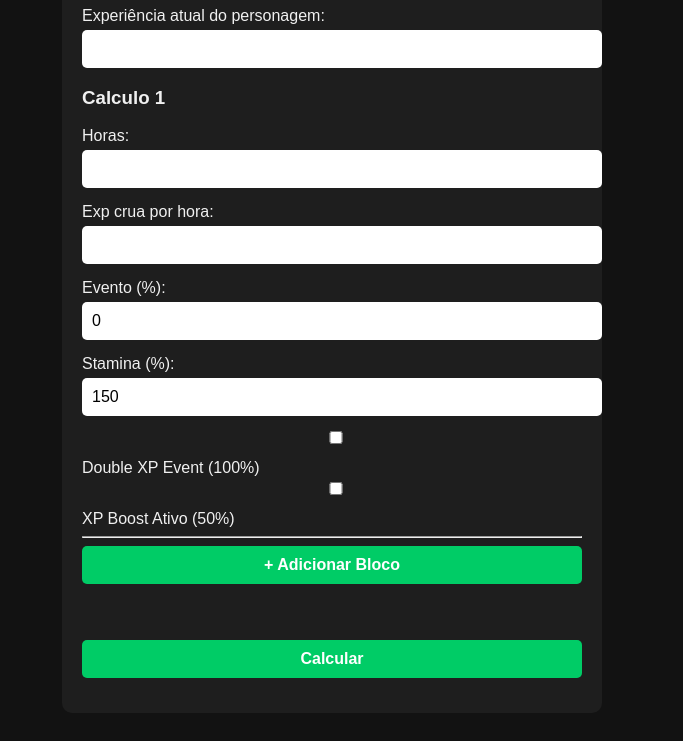
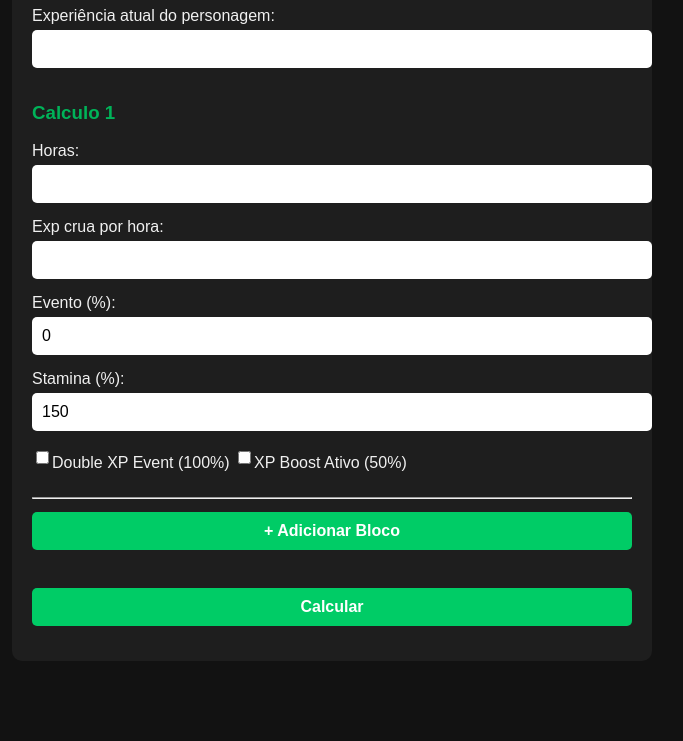
Before and after one commit to EdHiit/Calcexptibia, a website: page views/index.html in a window 1280 px wide. Shown: the part 158-899 px from the top of the page, without its empty margins (308-991 px from the left). After the commit the page ends 847 px from the top, so only its background shows below. Drawn offline with Linux system fonts and the light colour scheme.

Commit message:
Update style.css

```diff
--- a/public/style.css
+++ b/public/style.css
@@ -4,17 +4,14 @@ body {
   color: #f0f0f0;
   padding: 20px;
 }
-
 .container {
-    max-width: 500px;
+  max-width: 600px;
   margin: auto;
   background: #1e1e1e;
   padding: 20px;
   border-radius: 10px;
 }
-
 input, button {
-    display: block;
   width: 100%;
   margin-top: 5px;
   margin-bottom: 15px;
@@ -30,7 +27,21 @@ body {
   font-weight: bold;
   cursor: pointer;
 }
-
 button:hover {
   background: #00b359;
 }
+h1, h3 {
+  color: #00b359;
+}
+
+.checkbox-inline {
+  display: inline-flex;
+  align-items: center;
+  gap: 0px;
+  margin-bottom: 10px;
+  white-space: nowrap;
+}
+
+.checkbox-inline label {
+  margin: 0;
+}
```
Lines whose indentation alone changed are shown as unchanged.
